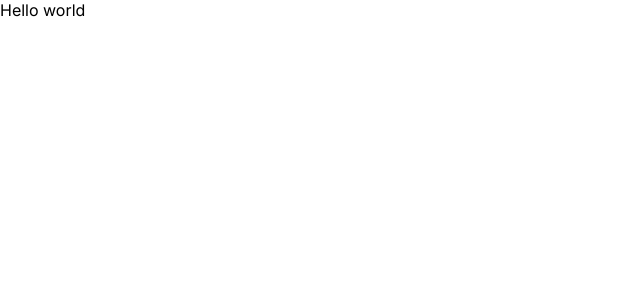
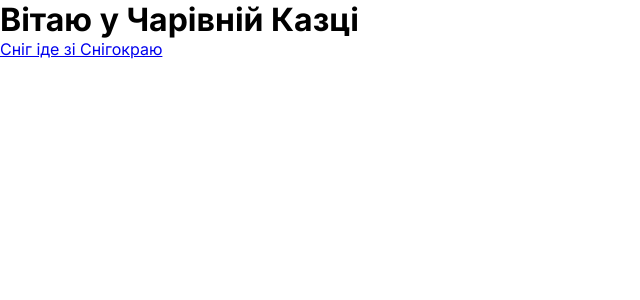
Before and after one commit to Drag13/live-book, a Next.js app: page / in a window 1280 px wide. Shown: the top 300 px of the page, without its empty margins (0-640 px from the left). Built offline with nearby package versions, Linux system fonts and the light colour scheme.

Commit message:
Added home page

```diff
--- /dev/null
+++ b/app/book/index.ts
@@ -0,0 +1,3 @@
+import { yusya1Module } from './chapter1/chapter1';
+
+export const availableModules = [yusya1Module];
--- a/app/layout.tsx
+++ b/app/layout.tsx
@@ -1,22 +1,22 @@
-import type { Metadata } from 'next'
-import { Inter } from 'next/font/google'
-import './globals.css'
+import type { Metadata } from 'next';
+import { Inter } from 'next/font/google';
+import './globals.css';
 
-const inter = Inter({ subsets: ['latin'] })
+const inter = Inter({ subsets: ['latin'] });
 
 export const metadata: Metadata = {
-  title: 'Create Next App',
-  description: 'Generated by create next app',
-}
+  title: 'Чарівна казка',
+  description: 'Чарівна казка під Святого Миколая',
+};
 
 export default function RootLayout({
   children,
 }: {
-  children: React.ReactNode
+  children: React.ReactNode;
 }) {
   return (
     <html lang="en">
       <body className={inter.className}>{children}</body>
     </html>
-  )
+  );
 }
--- a/app/page.tsx
+++ b/app/page.tsx
@@ -1,3 +1,18 @@
+import { availableModules } from './book';
+import { H } from './shared/typography/h';
+import { AppLink } from './shared/component/app-link';
+
 export default function Home() {
-  return <main>Hello world</main>;
+  return (
+    <main>
+      <H>Вітаю у Чарівній Казці </H>
+      <ul>
+        {availableModules.map((m) => (
+          <li key={m.id}>
+            <AppLink href={`/${m.id}`}>{m.name}</AppLink>
+          </li>
+        ))}
+      </ul>
+    </main>
+  );
 }
--- /dev/null
+++ b/app/shared/component/app-link.tsx
@@ -0,0 +1,8 @@
+import Link from 'next/link';
+import { AnchorHTMLAttributes } from 'react';
+
+type AppLinkProps = AnchorHTMLAttributes<HTMLAnchorElement> & { href: string };
+
+export function AppLink({ children, ...props }: AppLinkProps) {
+  return <Link {...props}>{children}</Link>;
+}
--- /dev/null
+++ b/app/shared/typography/h.tsx
@@ -0,0 +1 @@
+export const H = ({ children }: WithChildren) => <h1>{children}</h1>;
--- /dev/null
+++ b/app/types.d.ts
@@ -0,0 +1,3 @@
+type WithChildren<T = {}> = {
+  children: React.ReactNode;
+} & T;
```
